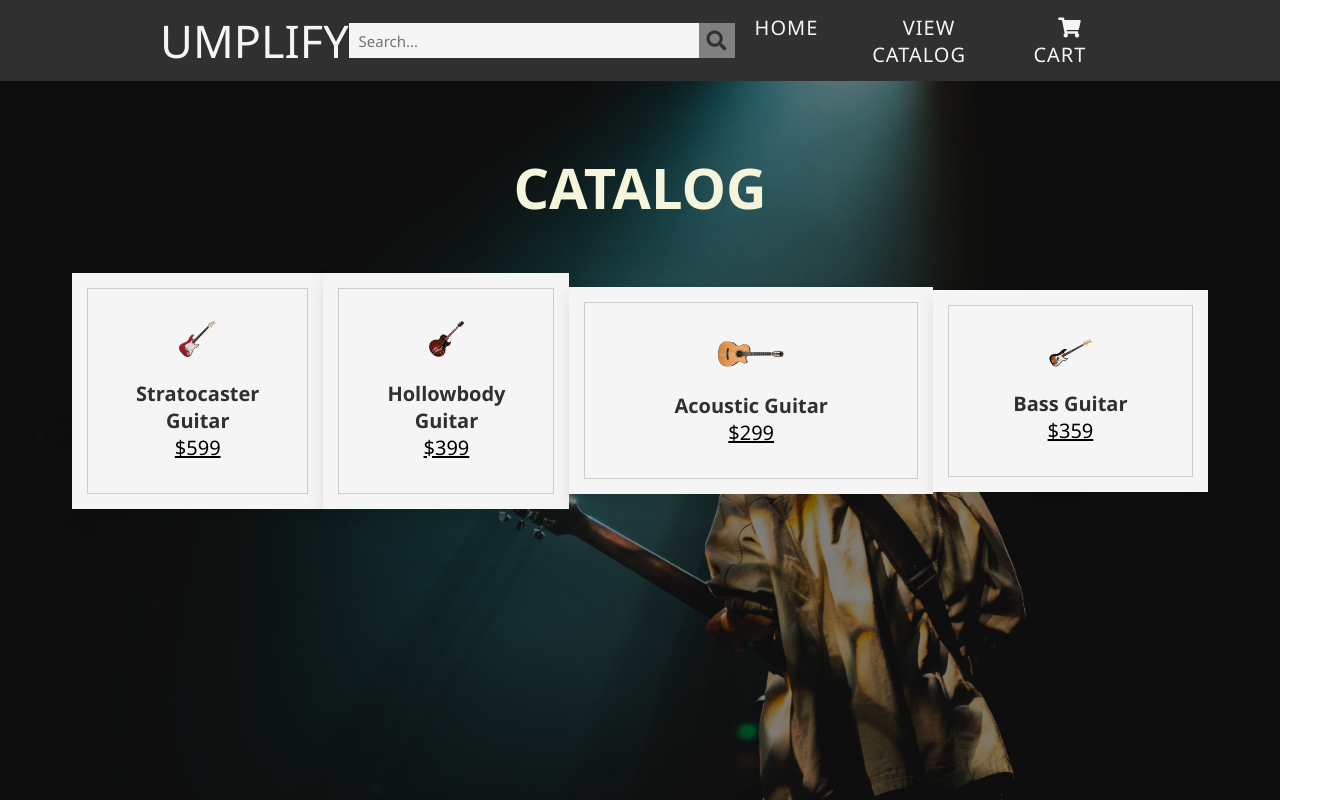
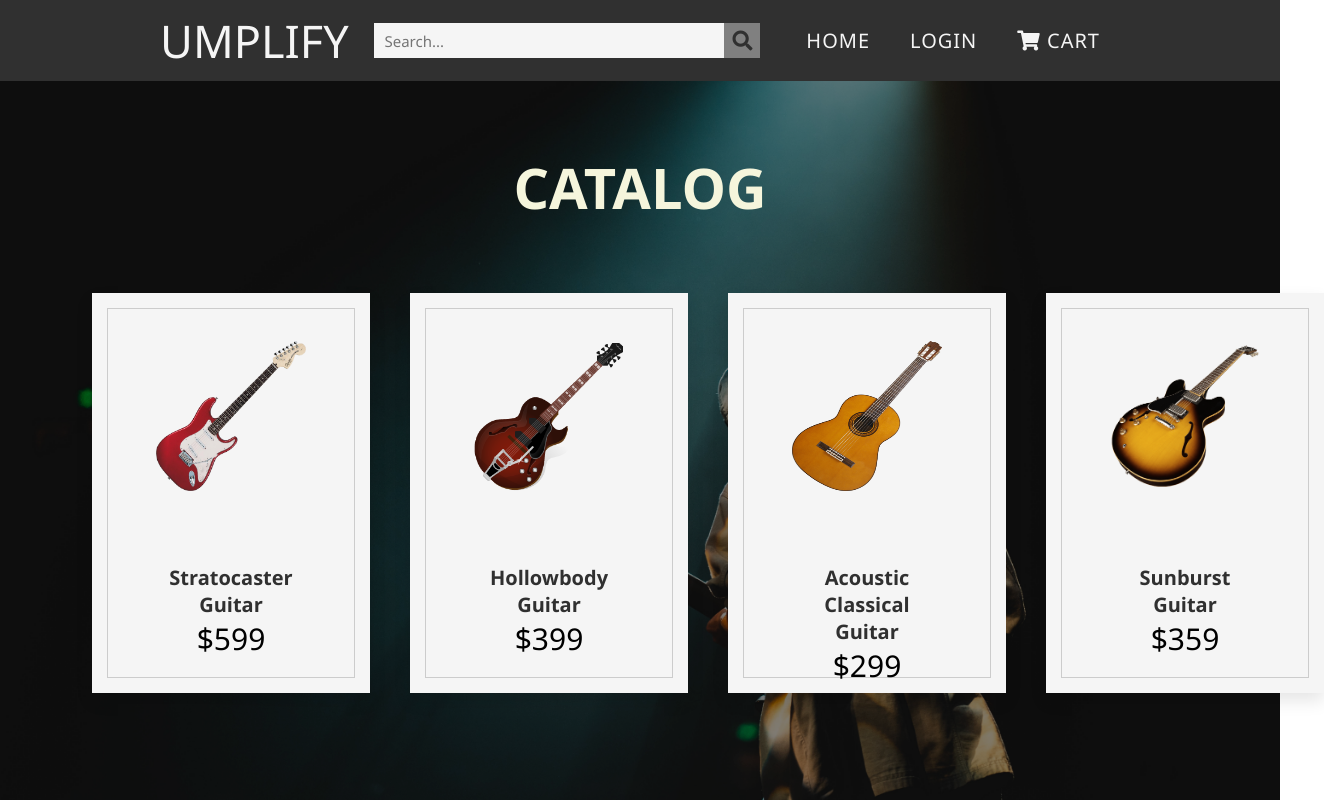
Before and after one commit to hanielbyu/Assignment-1, a plain HTML site: page products.html in a window 1280 px wide. Shown: the whole page, 1324 px wide, since content can reach past the window. Drawn offline with Linux system fonts and the light colour scheme.

Commit message:
3 pages done no solid js

```diff
--- a/products.css
+++ b/products.css
@@ -224,8 +224,9 @@ section{
 
 }
 .price {
-    font-size: 20px;
-    text-decoration: underline;
+    font-size: 30px;
+    font-weight: 300;
+    color: black;
 }
 
 .block .title {
@@ -266,3 +267,58 @@ section{
 .block .container .product img{
     height: 25rem;
 }
+
+.block .container .item:hover img{
+    transform: scale(1.1);
+}
+
+
+.item {
+    width: 400px;
+    height: 400px;
+    margin: 20px;
+}
+
+img {
+    height: 150px;
+    width: 150px;
+    margin: auto;
+}
+
+.content{
+    margin-top: 70px;
+    position: relative;
+    color: rgb(86, 86, 86);
+}
+
+
+
+ .itempre{
+    position: fixed;
+    top: 0;
+    left: 0;
+    min-height: 100vh;
+    width: 100%;
+    background: rgba(0,0,0,0.9);
+    display: flex;
+    justify-content:center;
+    align-items:center;
+}
+
+.itempre .pre{
+    display: none;
+    padding: 2rem;
+    text-align: center;
+    background: white;
+    position: relative;
+    margin: 2rem;
+    width: 40rem;
+}
+
+.itempre .pre.active{
+    display:inline-block;
+}
+
+.flip img{
+    transform: scaleX(-1);
+}
--- a/products.html
+++ b/products.html
@@ -20,7 +20,7 @@
 
         <ol>
         <li><a href="index.html">Home</a></li>
-        <li><a href="#">View CATALOG</a></li>
+        <li><a href="login.html">Login</a></li>
         <li><a href="#"><i class="fa fa-shopping-cart"></i> Cart</a></li>
         </ol>
     </nav>
@@ -39,39 +39,134 @@
                     <img src="./guitar.png" alt=""
                     width="30%"
                     height="auto">
+                    <div class="content">
                         <h3>Stratocaster Guitar</h3>
                         <div class="price">$599</div>
+                    </div>
                 </div>
 
                 <div class="item" data-name="i-2">
                     <img src="./guitar1.png" alt=""
                     width="30%"
                     height="auto">
+                    <div class="content">
                         <h3>Hollowbody Guitar</h3>
                         <div class="price">$399</div>
                     </div>
+                </div>
 
                 <div class="item" data-name="i-3">
-                    <img src="./guitar2.png" alt=""
+                    <img src="./guitar3.png" alt=""
                     width="30%"
                     height="auto">
-                    <h3>Acoustic Guitar</h3>
+                    <div class="content">
+                        <h3>Acoustic Classical Guitar</h3>
                         <div class="price">$299</div>
                     </div>
+                </div>
 
-                <div class="item" data-name="i-4">
-                    <img src="./bass.png" alt=""
+                <div class="item flip" data-name="i-4">
+                    <img src="./guitar5.png" alt=""
                     width="30%"
-                    height="auto">
-                    <h3>Bass Guitar</h3>
+                    height="auto"
+                    transform: scaleX(-1);>
+                    <div class="content">
+                        <h3>Sunburst Guitar</h3>
                         <div class="price">$359</div>
                     </div>
 
                 </div>
 
+            </div>
+
+        </div>
+
+    </div>
+
+    <!-- <div class="itempre">
+        <div class="pre" data-target="i-1">
+            <img src="./guitar.png" alt="">
+            <h3>Stratocaster Guitar</h3>
+            <i class="fas fa-star"></i>
+            <i class="fas fa-star"></i>
+            <i class="fas fa-star"></i>
+            <i class="fas fa-star"></i>
+            <i class="fas fa-star-half-alt"></i>
+            <span>(250)</span>
+        </div>
+        <p>
+            Stratocaster Guitar, 70s Model Classic Vibe. Designed to help you find your sound on the guitar.
+            Well-built and great Tone
+        </p>
+
+        <div class="price">$599</div>
+            <div class="button">
+                <a href="#">Add to cart</a>
+            </div>
+        </div>
+        <div class="pre" data-target="i-2">
+            <img src="./guitar1.png" alt="">
+            <h3>Hollowbody Guitar</h3>
+            <i class="fas fa-star"></i>
+            <i class="fas fa-star"></i>
+            <i class="fas fa-star"></i>
+            <i class="fas fa-star"></i>
+            <i class="fas fa-star"></i>
+            <span>(250)</span>
+        </div>
+        <p>
+            Hollowbody Guitar, Humbucker pickups . Designed to help you find your sound on the guitar.
+            Well-built and Warm and full Tone.
+        </p>
+
+        <div class="price">$399</div>
+            <div class="button">
+                <a href="#">Add to cart</a>
+            </div>
+        </div>
+
+        <div class="pre active" data-target="i-3">
+            <img src="./guitar3.png" alt="">
+            <h3>Acoustic Classical Guitar</h3>
+            <i class="fas fa-star"></i>
+            <i class="fas fa-star"></i>
+            <i class="fas fa-star"></i>
+            <i class="fas fa-star-half-alt"></i>
+            <i class="fas fa-star-half-alt"></i>
+            <span>(250)</span>
+        </div>
+        <p>
+            Nylon String Guitar great Tone, Mahogany Material with satin finish. Good Quality Good Sound.
+        </p>
+
+        <div class="price">$299</div>
+            <div class="button">
+                <a href="#">Add to cart</a>
+            </div>
+        </div>
+
+        <div class="pre" data-target="i-4">
+            <img src="./guitar5.png" alt="">
+            <h3>Sunburst Guitar</h3>
+            <i class="fas fa-star"></i>
+            <i class="fas fa-star"></i>
+            <i class="fas fa-star"></i>
+            <i class="fas fa-star"></i>
+            <i class="fas fa-star-half-alt"></i>
+            <span>(250)</span>
+        </div>
+        <p>
+            Sunburst Hollowbody Guitar, Vintage model. Designed to help you find your sound on the guitar.
+            Well-built warm tone. Great guitar for beginners
+        </p>
+
+        <div class="price">$359</div>
+            <div class="button">
+                <a href="#">Add to cart</a>
+            </div>
+        </div>
 
 
-        </div>
-    </div>
+    </div> -->
 </body>
 </html>
--- a/style.css
+++ b/style.css
@@ -255,3 +255,9 @@ button:hover span {
 button:hover {
     border: none;
 }
+
+
+#catalogBtn {
+    text-decoration: none;
+    color: white;
+}
```
Also changed, not shown: index.html (+2 -1 lines), login.html (+1 -1 lines), bass1.png (added), guitar3.png (added), guitar5.png (added). Lines whose indentation alone changed are shown as unchanged.
